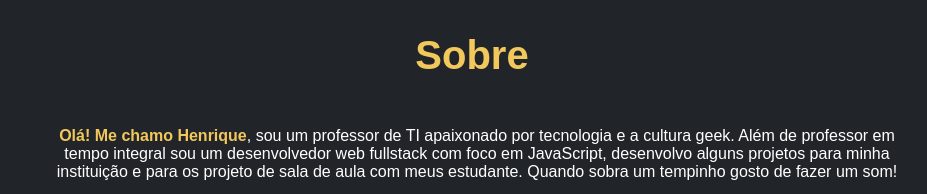
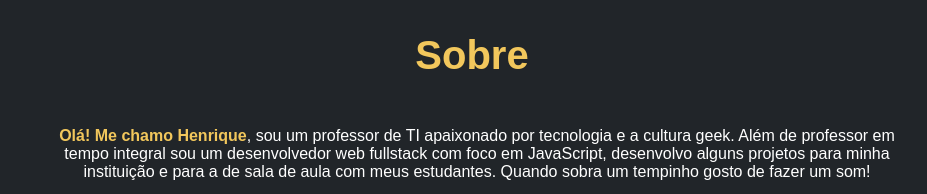
Before and after one commit to rickalves/rickalves.github.io, a plain HTML site: page index.html in a window 1280 px wide. Shown: the part 800-994 px from the top of the page, without its empty margins (168-1095 px from the left). Drawn offline with Linux system fonts and the light colour scheme.

Commit message:
Update index.html

```diff
--- a/index.html
+++ b/index.html
@@ -56,8 +56,8 @@
                         <strong>Olá! Me chamo Henrique</strong>,
                         sou um professor de TI apaixonado
                         por tecnologia e a cultura geek. Além de professor em tempo integral sou um desenvolvedor web
-                        fullstack com foco em JavaScript, desenvolvo alguns projetos para minha instituição e para os
-                        projeto de sala de aula com meus estudante. Quando sobra um tempinho gosto de fazer um som!
+                        fullstack com foco em JavaScript, desenvolvo alguns projetos para minha instituição e para a
+                        de sala de aula com meus estudantes. Quando sobra um tempinho gosto de fazer um som!
                     </p>
                 </div>
                 <div class="interesses contato col-md-6">
```
